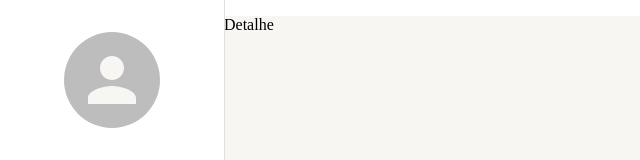
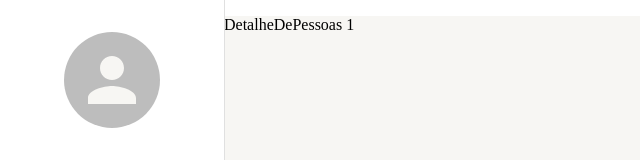
Before and after one commit to Roger-Franco/react-materialui-typescript, a React (Create React App) app: page /pessoas/detalhe/1 in a window 1280 px wide. Shown: the top 160 px of the page, without its empty margins (0-640 px from the left). Built offline with nearby package versions, Linux system fonts and the light colour scheme.

Commit message:
Implementa ediçao e criação com o recurso Params

```diff
--- a/src/pages/index.ts
+++ b/src/pages/index.ts
@@ -1,2 +1,3 @@
 export * from './dashboard/Dashboard';
 export * from './pessoas/ListagemDePessoas';
+export * from './pessoas/DetalheDePessoas';
--- /dev/null
+++ b/src/pages/pessoas/DetalheDePessoas.tsx
@@ -0,0 +1,8 @@
+import { useParams } from 'react-router-dom';
+
+export const DetalheDePessoas: React.FC = () => {
+  const { id = 'nova' } = useParams<'id'>();
+  return (
+    <p>DetalheDePessoas {id}</p>
+  );
+};
--- a/src/pages/pessoas/ListagemDePessoas.tsx
+++ b/src/pages/pessoas/ListagemDePessoas.tsx
@@ -70,6 +70,7 @@ export const ListagemDePessoas: React.FC = () => {
           textoBotaoNovo='Nova'
           mostrarInputBusca
           textoDaBusca={busca}
+          aoClicarEmNovo={() => navigate('/pessoas/detalhe/nova')}
           aoMudarTextoDeBusca={texto => setSearchParams({ busca: texto, pagina: '1' }, { replace: true })}
         />
       }
--- a/src/routes/index.tsx
+++ b/src/routes/index.tsx
@@ -1,7 +1,7 @@
 import { Routes, Route, Navigate } from 'react-router-dom';
 import { useDrawerContext } from '../shared/contexts';
 import { useEffect } from 'react';
-import { Dashboard, ListagemDePessoas } from '../pages';
+import { Dashboard, ListagemDePessoas, DetalheDePessoas } from '../pages';
 
 // Mudanças na v6:
 // Redirect foi mudado para Navigate
@@ -29,7 +29,7 @@ export const AppRoutes = () => {
     <Routes>
       <Route path="/pagina-inicial" element={<Dashboard />} />
       <Route path="/pessoas" element={<ListagemDePessoas />} />
-      <Route path="/pessoas/detalhe/:id" element={<p>Detalhe</p>} />
+      <Route path="/pessoas/detalhe/:id" element={<DetalheDePessoas />} />
       <Route path="*" element={<Navigate to="/pagina-inicial" />} />
     </Routes>
   );
```
